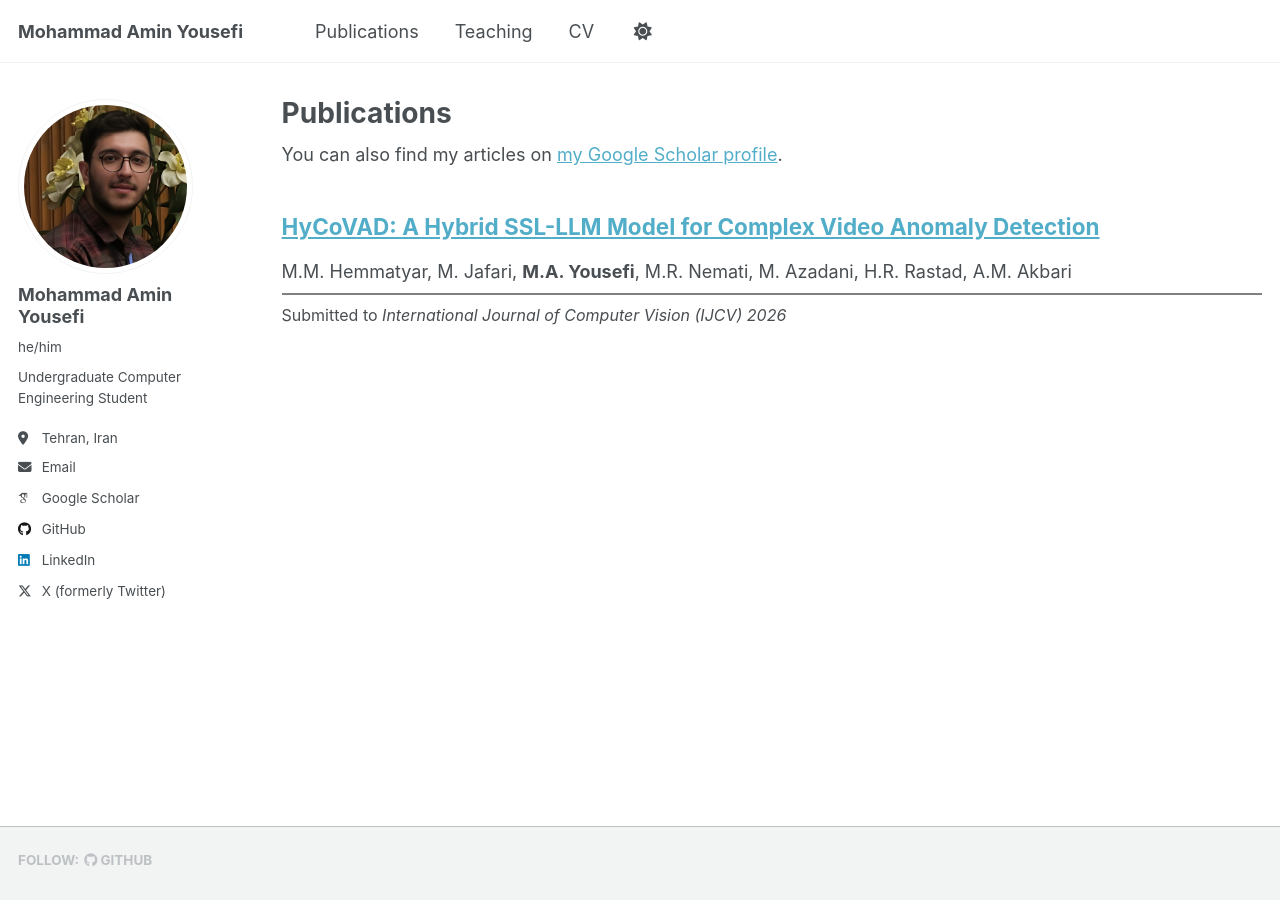
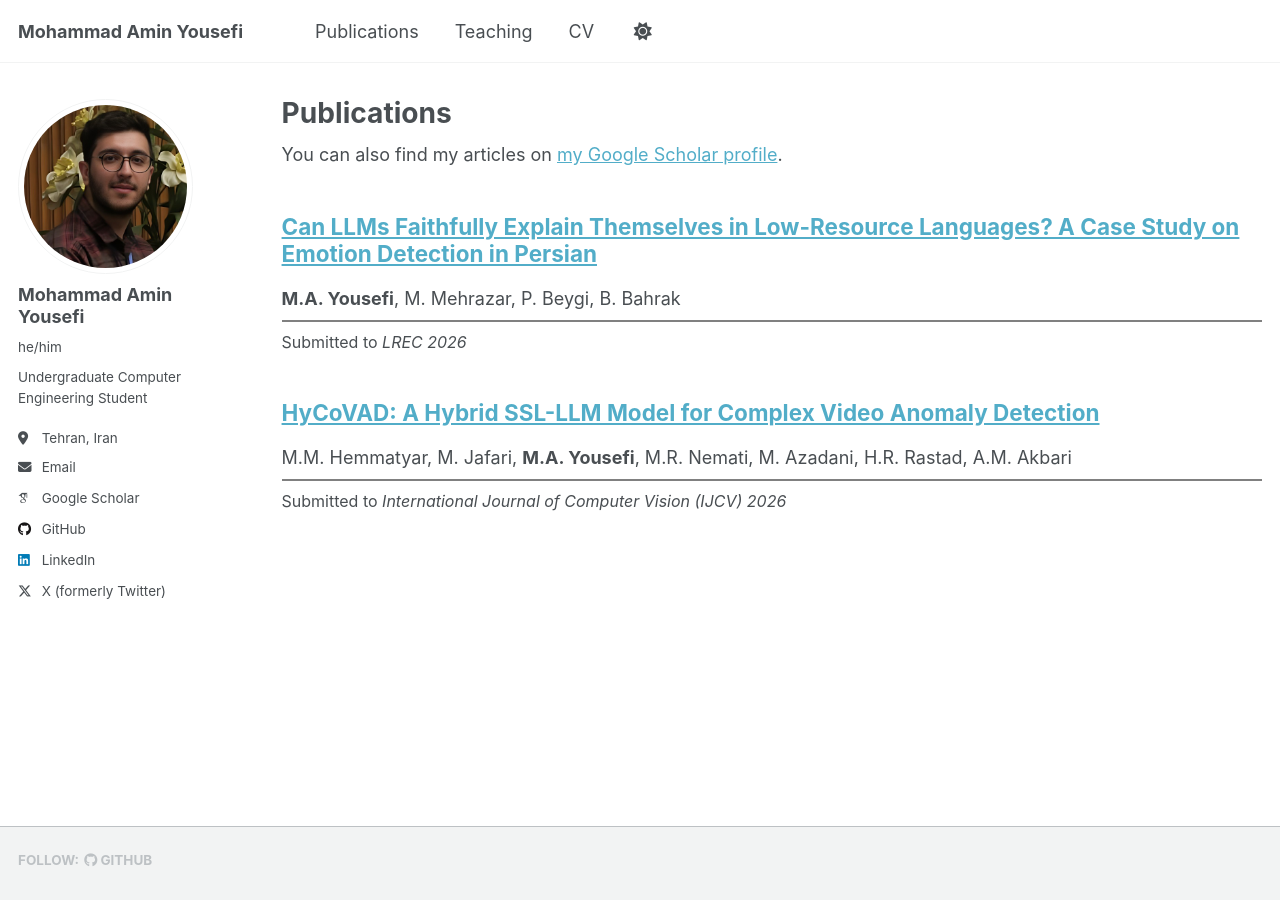
Before and after one commit to MAmin-y/MAmin-y.github.io, a Jekyll site: the page built from _pages/publications.html, in a window 1280 px wide. Built offline with Jekyll 4.4.1, drawn with Linux system fonts in a browser that asks for light colours; some web fonts are replaced; a script that is not in the unit is left out.

Commit message:
Add Self_exp paper

```diff
--- /dev/null
+++ b/_publications/Self_Explanation.md
@@ -0,0 +1,15 @@
+---
+title: "Can LLMs Faithfully Explain Themselves in Low-Resource Languages? A Case Study on Emotion Detection in Persian"
+collection: publications
+category: conferences
+permalink: /publication/Self_Explanation
+excerpt: ''
+date: 2025-10-6
+# venue: 'Journal 1'
+submitted: 'LREC 2026'
+# slidesurl: 'http://academicpages.github.io/files/slides1.pdf'
+# paperurl: 'https://arxiv.org/abs/2509.22544'
+# bibtexurl: 'http://academicpages.github.io/files/bibtex1.bib'
+# citation: 'Your Name, You. (2009). &quot;Paper Title Number 1.&quot; <i>Journal 1</i>. 1(1).'
+authors: '<strong>M.A. Yousefi</strong>, M. Mehrazar, P. Beygi, B. Bahrak'
+---
```
Also changed, not shown: _publications/HyCoVAD.md (renamed from _publications/2025-09-23-Hycovad-number-1.md, +1 -1 lines).
